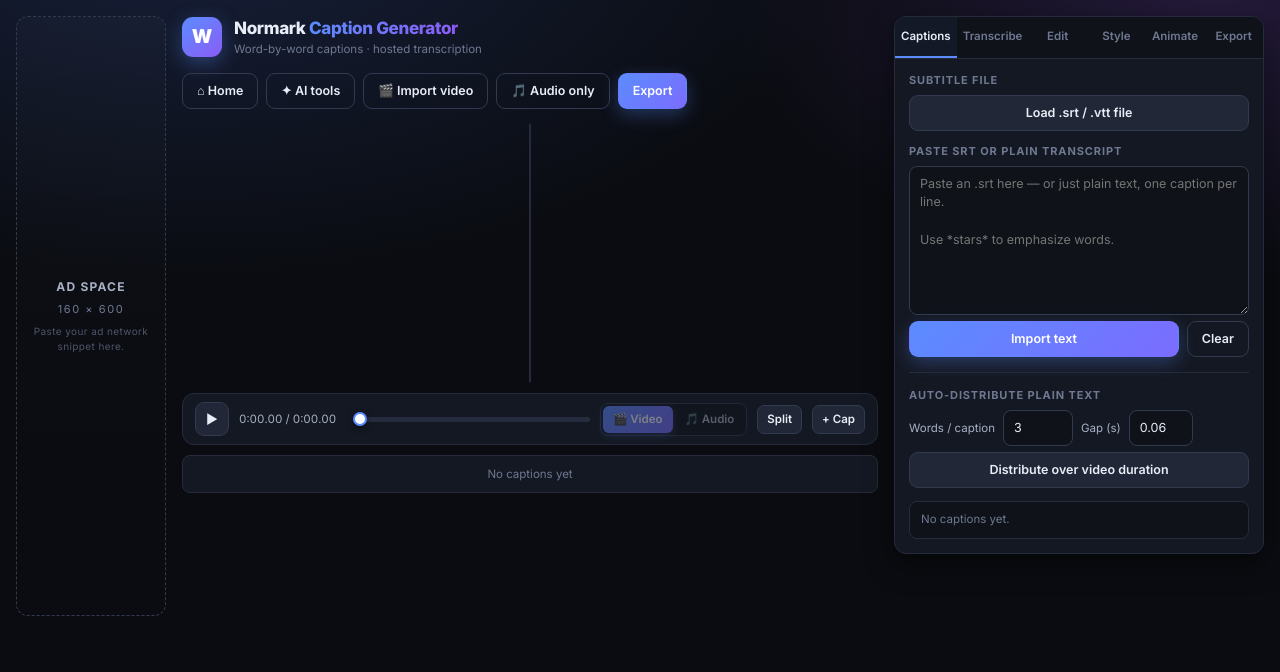
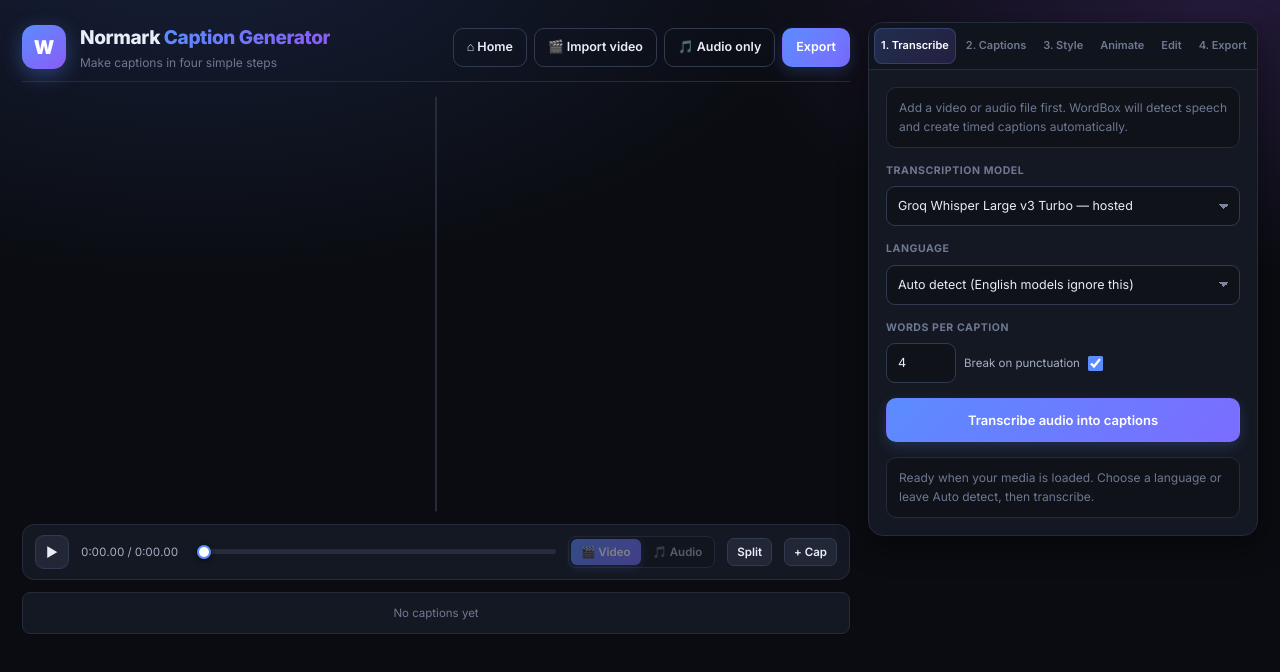
Before and after one commit to yashraj28511/WordBox-Studio, a website built with Vite: page caption-generator.html in a window 1280 px wide. Built offline with nearby package versions, Linux system fonts and the light colour scheme.

Commit message:
Update website

```diff
--- a/caption-generator.html
+++ b/caption-generator.html
@@ -12,25 +12,16 @@
 <body>
 
 <div class="app">
-  <aside class="ad-rail left">
-    <div class="ad-slot">
-      <b>Ad space</b>
-      <span>160 × 600</span>
-      <p class="ad-note">Paste your ad network snippet here.</p>
-    </div>
-  </aside>
-
   <main class="main">
     <header class="topbar">
       <div class="brand">
         <div class="logo">W</div>
         <div>
           <h1><a href="index.html" style="color:inherit;text-decoration:none">Normark</a> <span>Caption Generator</span></h1>
-          <p>Word-by-word captions · hosted transcription</p>
+          <p>Make captions in four simple steps</p>
         </div>
       </div>
       <div class="actions"><a class="btn ghost" href="index.html" style="text-decoration:none">⌂ Home</a>
-        <button class="btn ghost" id="btnTools" title="Switch to another Normark AI tool">✦ AI tools</button>
         <button class="btn ghost" id="btnPickVideo2">🎬 Import video</button>
         <button class="btn ghost" id="btnPickAudio">🎵 Audio only</button>
         <button class="btn primary" id="btnExportTop">Export</button>
@@ -47,8 +38,8 @@
         </div>
         <div class="empty" id="emptyState">
           <div class="empty-icon">▶</div>
-          <h2>Drop a video to begin</h2>
-          <p>Use <b>Import video</b> for the full picture, or <b>Audio only</b> to keep just the sound and let your background color shine through.</p>
+          <h2>Start by adding your video or audio</h2>
+          <p>Upload a file, generate timed captions, customize the look, then export your finished video.</p>
           <div class="empty-actions">
             <button class="btn primary" id="btnPickVideo">🎬 Import video</button>
             <button class="btn" id="btnPickAudioEmpty">🎵 Audio only</button>
@@ -81,18 +72,18 @@
   </main>
 
   <aside class="inspector">
-    <nav class="tabs" id="tabs">
-      <button data-tab="captions" class="active">Captions</button>
-      <button data-tab="transcribe">Transcribe</button>
+    <nav class="tabs" id="tabs" aria-label="Editor steps">
+      <button data-tab="transcribe" class="active">1. Transcribe</button>
+      <button data-tab="captions">2. Captions</button>
+      <button data-tab="style">3. Style</button>
+      <button data-tab="animate">Animate</button>
       <button data-tab="edit">Edit</button>
-      <button data-tab="style">Style</button>
-      <button data-tab="animate">Animate</button>
-      <button data-tab="export">Export</button>
+      <button data-tab="export">4. Export</button>
     </nav>
 
     <div class="tab-body">
       <!-- CAPTIONS -->
-      <div class="tab-page active" data-page="captions">
+      <div class="tab-page" data-page="captions">
         <div class="field">
           <label>Subtitle file</label>
           <button class="btn full" id="btnPickSrt">Load .srt / .vtt file</button>
@@ -120,12 +111,12 @@
       </div>
 
       <!-- TRANSCRIBE -->
-      <div class="tab-page" data-page="transcribe">
+      <div class="tab-page active" data-page="transcribe">
         <div class="hint">
-          Transcription uses <b>Groq-hosted Whisper</b>. The model runs on Groq servers, so visitors do not download model files. Your audio is uploaded securely through a Netlify Function; the API key stays server-side.
+          Add a video or audio file first. WordBox will detect speech and create timed captions automatically.
         </div>
         <div class="field">
-          <label>Whisper model</label>
+          <label>Transcription model</label>
           <select id="trModel">
             <option value="whisper-large-v3-turbo" selected>Groq Whisper Large v3 Turbo — hosted</option>
           </select>
@@ -156,9 +147,9 @@
             <input type="checkbox" id="trBreakPunct" checked>
           </div>
         </div>
-        <button class="btn primary full" id="btnTranscribe">Transcribe video</button>
+        <button class="btn primary full" id="btnTranscribe">Transcribe audio into captions</button>
         <div class="progress" id="trProgress"><i></i></div>
-        <div class="hint" id="trStatus">Load a video first, then press Transcribe.</div>
+        <div class="hint" id="trStatus">Ready when your media is loaded. Choose a language or leave Auto detect, then transcribe.</div>
       </div>
 
       <!-- EDIT -->
@@ -614,55 +605,6 @@
     </div>
   </aside>
 
-  <aside class="ad-rail right">
-    <div class="ad-slot small"><b>Ad space</b><span>160 × 250</span></div>
-    <div class="ad-slot small"><b>Ad space</b><span>160 × 250</span></div>
-  </aside>
-</div>
-
-<!-- AI tool picker: the home page's tool cards, available from inside the editor. -->
-<div class="modal-back" id="toolsModal" hidden>
-  <div class="modal wide" role="dialog" aria-modal="true" aria-labelledby="toolsModalTitle">
-    <h3 id="toolsModalTitle">✦ Your AI tools</h3>
-    <p class="modal-sub">Pick a tool to switch to. Your work here is not saved automatically — use <b>Save project to my PC</b> in the Export tab first if you want to come back to it.</p>
-    <div class="tool-grid">
-      <div class="tool-pick current">
-        <span class="tp-chip">Current</span>
-        <div class="tp-icon">🄲</div>
-        <div>
-          <h4>Caption Generator</h4>
-          <p>Word-by-word captions, timing and styling, burned-in video export.</p>
-        </div>
-      </div>
-      <a class="tool-pick" href="content-remove.html">
-        <span class="tp-arrow">→</span>
-        <div class="tp-icon">🧽</div>
-        <div>
-          <h4>AI Content Remover</h4>
-          <p>Clean supported images and videos by removing embedded metadata and provenance information.</p>
-        </div>
-      </a>
-      <a class="tool-pick" href="video-downloader.html">
-        <span class="tp-arrow">→</span>
-        <div class="tp-icon">⬇</div>
-        <div>
-          <h4>Social Media Video Downloader</h4>
-          <p>Download videos from YouTube and Instagram in high-quality MP4 straight to your device.</p>
-        </div>
-      </a>
-      <a class="tool-pick" href="index.html">
-        <span class="tp-arrow">→</span>
-        <div class="tp-icon">⌂</div>
-        <div>
-          <h4>All tools / Home</h4>
-          <p>Back to the Normark home page for everything else.</p>
-        </div>
-      </a>
-    </div>
-    <div class="row modal-actions">
-      <button class="btn ghost grow" id="toolsClose">Keep editing</button>
-    </div>
-  </div>
 </div>
 
 <div class="modal-back" id="sizeModal" hidden>
--- a/css/style.css
+++ b/css/style.css
@@ -357,3 +357,36 @@
   color:var(--txt-2);font-variant-numeric:tabular-nums;transition:.12s;
 }
 .zoom-level:hover{background:rgba(255,255,255,.1);color:var(--txt)}
+
+
+/* Caption Generator UI refresh: focus the workspace and simplify the flow. */
+.app{grid-template-columns:minmax(0,1fr) 390px;max-width:1640px;gap:18px;padding:22px}
+.ad-rail{display:none!important}
+.topbar{padding:2px 0 10px;border-bottom:1px solid var(--line);}
+.brand{gap:14px}
+.logo{width:44px;height:44px;border-radius:13px}
+.brand h1{font-size:19px}
+.brand p{font-size:12px;margin-top:2px}
+.actions{gap:7px}
+.stage{gap:12px}
+.video-shell{min-height:clamp(300px,52vh,680px);border-radius:16px;background-color:#080a10}
+.transport{padding:10px 12px;gap:12px}
+.timeline{height:42px}
+.inspector{top:14px;max-height:calc(100vh - 28px);border-radius:15px}
+.tabs{padding:5px;gap:3px;background:#10141d}
+.tabs button{padding:10px 7px;border-radius:8px;border-bottom:0;font-size:11px}
+.tabs button.active{background:linear-gradient(135deg,rgba(91,140,255,.22),rgba(139,92,246,.16));color:#fff;box-shadow:inset 0 0 0 1px rgba(120,150,255,.22)}
+.tab-body{padding:17px}
+.tab-page{gap:15px}
+.field>label{font-size:10.5px;letter-spacing:.055em}
+.hint{font-size:12px;line-height:1.55;padding:11px 12px;border-radius:10px}
+.btn{padding:9px 13px;border-radius:10px}
+.btn.primary{box-shadow:0 5px 14px rgba(91,140,255,.2)}
+input[type=text],input[type=number],textarea,select{padding:10px 11px;border-radius:9px}
+textarea{min-height:112px}
+[data-page="transcribe"] .field{gap:8px}
+[data-page="transcribe"] #btnTranscribe{min-height:44px;font-size:13px}
+#trStatus{min-height:40px}
+@media(max-width:1100px){.app{grid-template-columns:minmax(0,1fr) 350px;padding:14px;gap:12px}}
+@media(max-width:860px){.app{grid-template-columns:minmax(0,1fr);padding:12px}.inspector{position:static;max-height:none}.tab-body{max-height:none}.video-shell{min-height:clamp(240px,55vw,520px)}.topbar{align-items:flex-start}.actions{width:100%}}
+@media(max-width:520px){.app{padding:8px;gap:10px}.brand h1{font-size:16px}.logo{width:38px;height:38px}.actions .btn{flex:1;padding:8px 9px}.tabs button{font-size:10px;padding:9px 5px}.tab-body{padding:12px}.transport{flex-wrap:wrap}.time{min-width:auto}.mode-switch{margin-left:auto}.video-shell{min-height:240px}}
```
